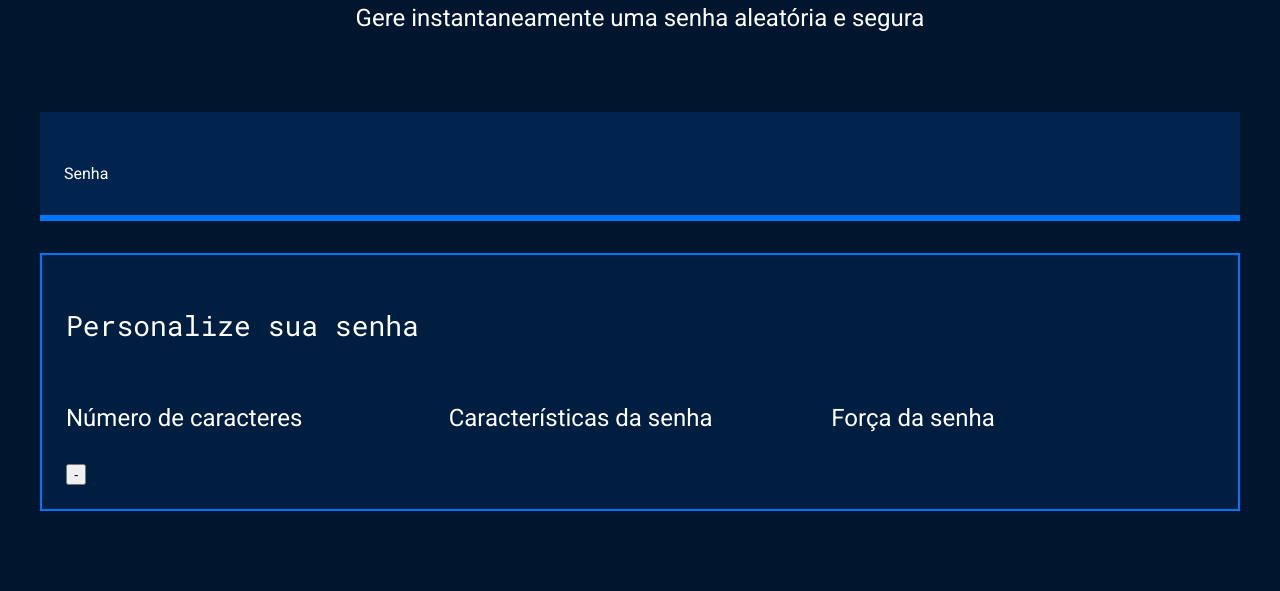
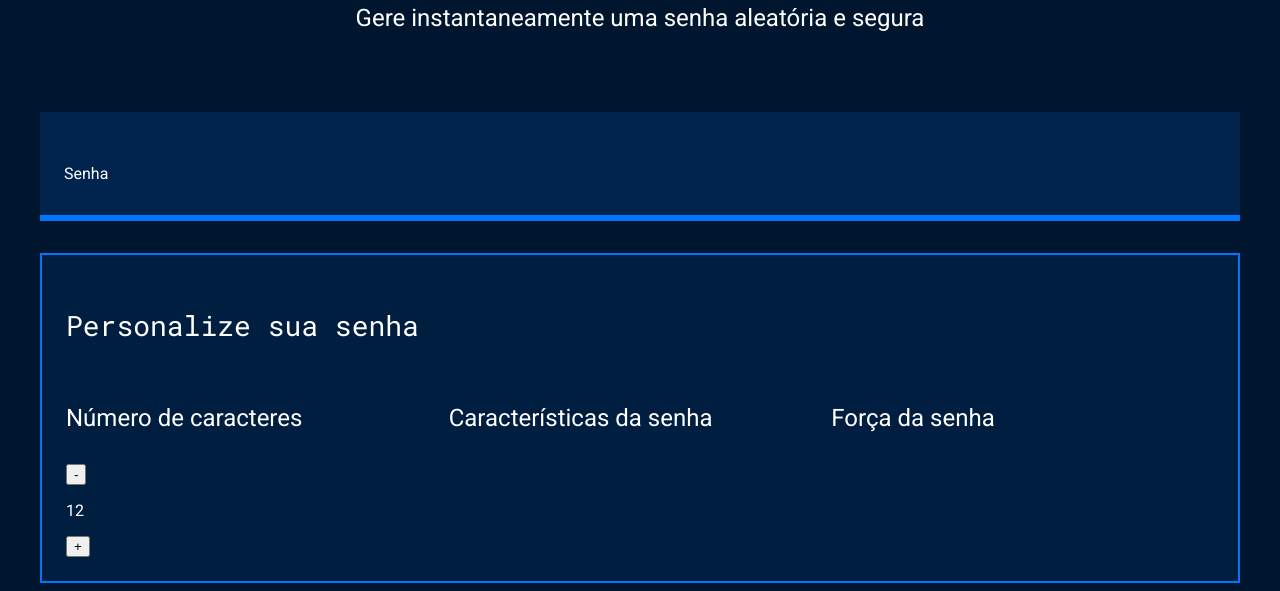
Before and after one commit to mieradka/seguran-a-digital, a plain HTML site: page index.html in a window 1280 px wide. Shown: the part 214-805 px from the top of the page. Drawn offline with Linux system fonts and the light colour scheme.

Commit message:
Add files via upload

```diff
--- a/index.html
+++ b/index.html
@@ -24,6 +24,8 @@
                     <h4 class="parametro-senha__titulo">Número de caracteres</h4>
                    <div class="parametro-senha-botoes">
 <button class="parametros-senha__botao">-</button>
+<p class="parametro-senha__texto">12</p>
+<button class="parametro-senha--botao">+</button>
                    </div>
                             </div>
                 <div class="parametro-senha">
```
